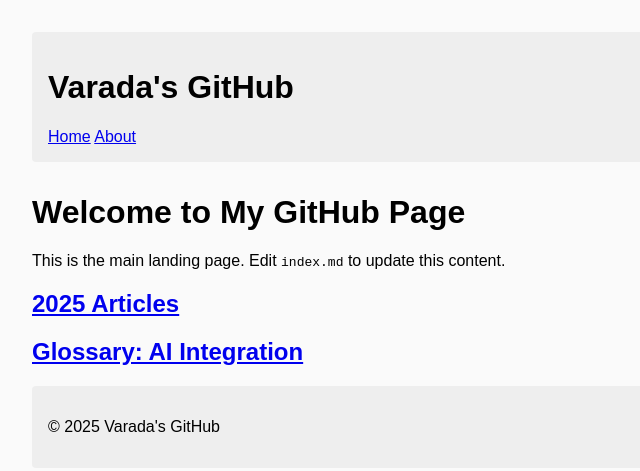
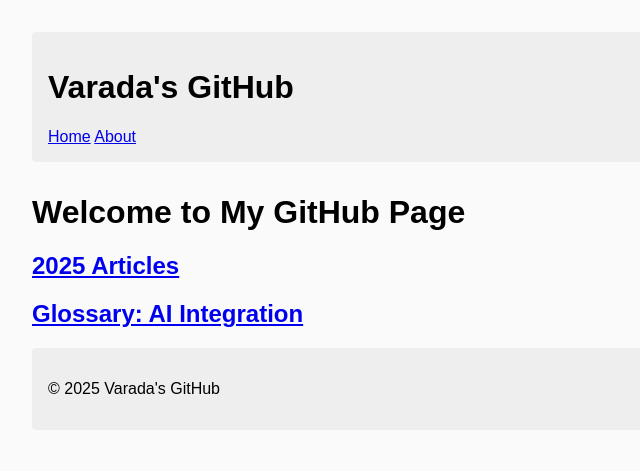
Before and after one commit to ivarada/ivarada.github.io, a Jekyll site: the page built from index.md, in a window 1280 px wide. Shown: the top 471 px of the page, without its empty margins (0-640 px from the left). Built offline with Jekyll 4.4.1, drawn with Linux system fonts in a browser that asks for light colours.

Commit message:
Update index.md

```diff
--- a/index.md
+++ b/index.md
@@ -5,7 +5,5 @@ title: Home
 
 # Welcome to My GitHub Page
 
-This is the main landing page. Edit `index.md` to update this content.
-
 ## [2025 Articles](/2025.html)
 ## [Glossary: AI Integration](Glossary-AI-Integration.html)
```
